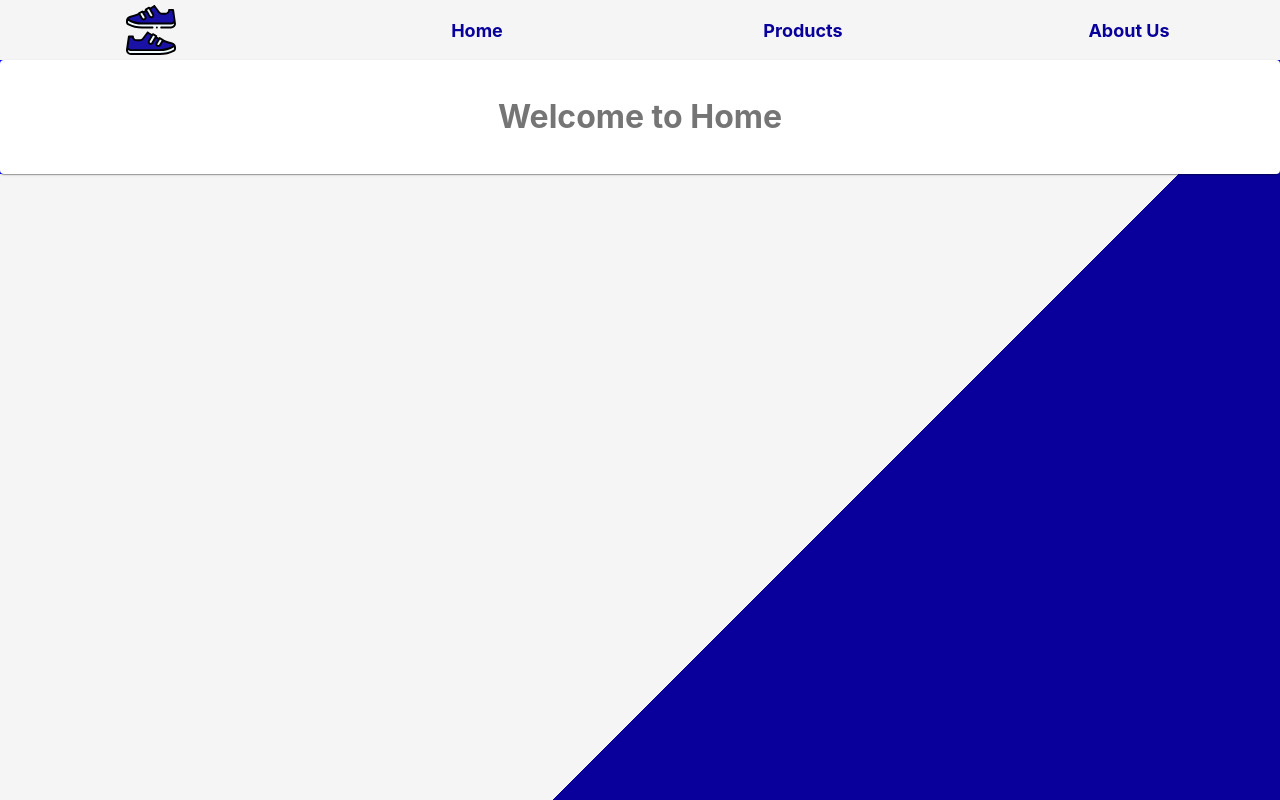
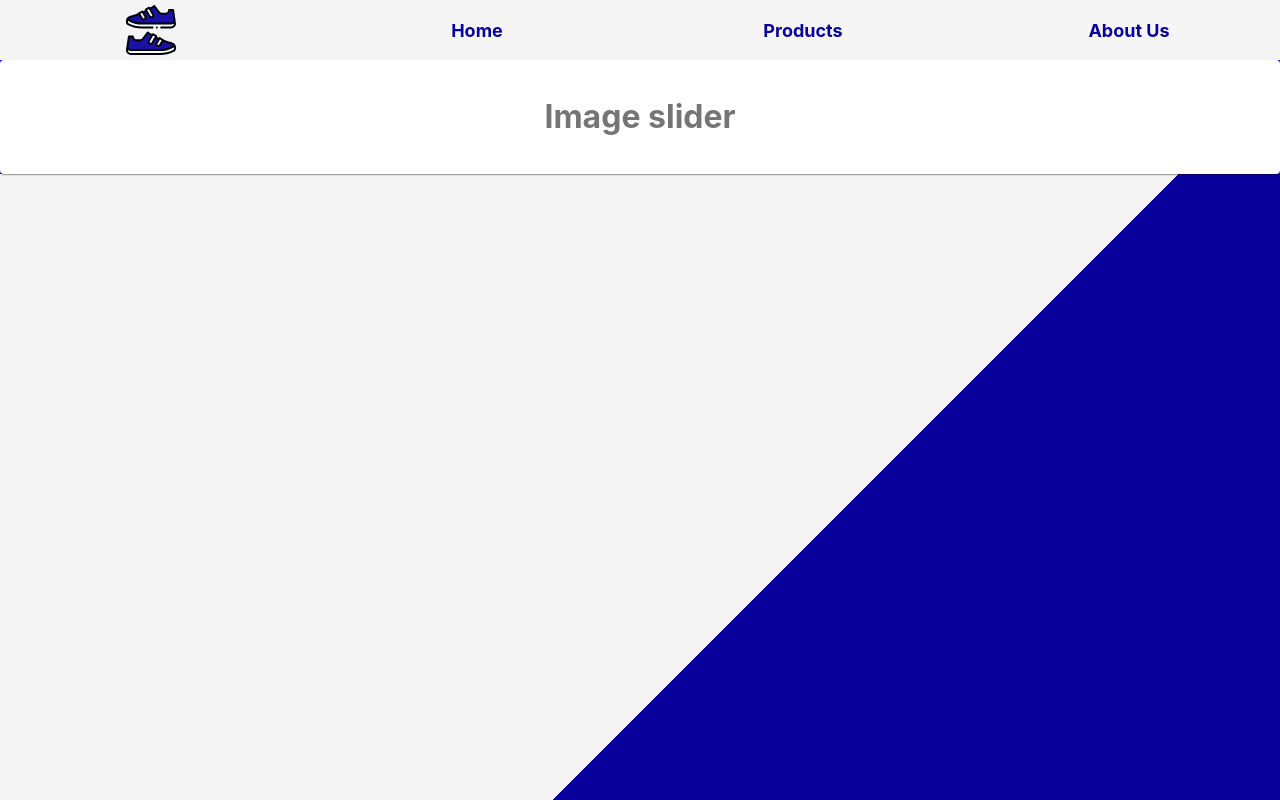
Before and after one commit to iMuhammadUmer/shoe-store, a React (Create React App) app: page / in a window 1280 px wide. Built offline with nearby package versions, Linux system fonts and the light colour scheme.

Commit message:
update content

```diff
--- a/src/components/Home.js
+++ b/src/components/Home.js
@@ -26,7 +26,7 @@ export const Home = () => {
       <Grid container>
         <Grid item xs={12} sm={12}>
           <Paper className={classes.paper}>
-            <h1>Welcome to Home</h1>
+            <h1>Image slider</h1>
           </Paper>
         </Grid>
       </Grid>
```
